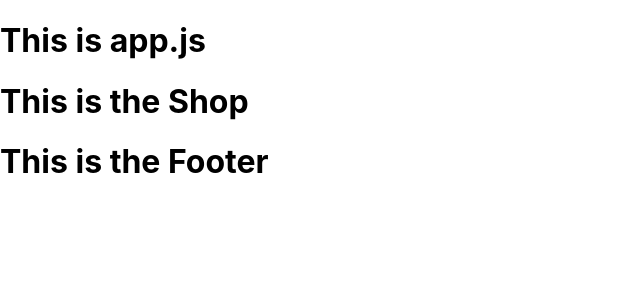
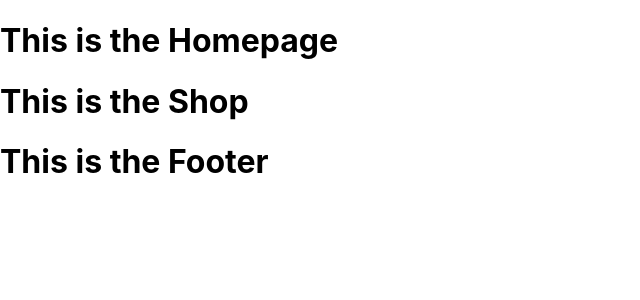
Before and after one commit to ErikLager/Agilt2.0, a React (Create React App) app in the folder agile2.0app/: page / in a window 1280 px wide. Shown: the top 300 px of the page, without its empty margins (0-640 px from the left). Built offline with nearby package versions, Linux system fonts and the light colour scheme.

Commit message:
added homepage

```diff
--- a/agile2.0app/src/App.js
+++ b/agile2.0app/src/App.js
@@ -2,11 +2,12 @@ import logo from './logo.svg';
 import './App.css';
 import Shop from './views/Shop';
 import Footer from './views/Footer';
+import Homepage from './views/Homepage';
 
 function App() {
   return (
     <>
-    <h1>This is app.js</h1>
+    <Homepage/>
     <Shop/>
     <Footer/>
     </>
--- /dev/null
+++ b/agile2.0app/src/views/Homepage.js
@@ -0,0 +1,10 @@
+const Homepage = () => {
+
+    return (
+        <>
+        <h1>This is the Homepage</h1>
+        </>
+    )
+};
+
+export default Homepage;
```
